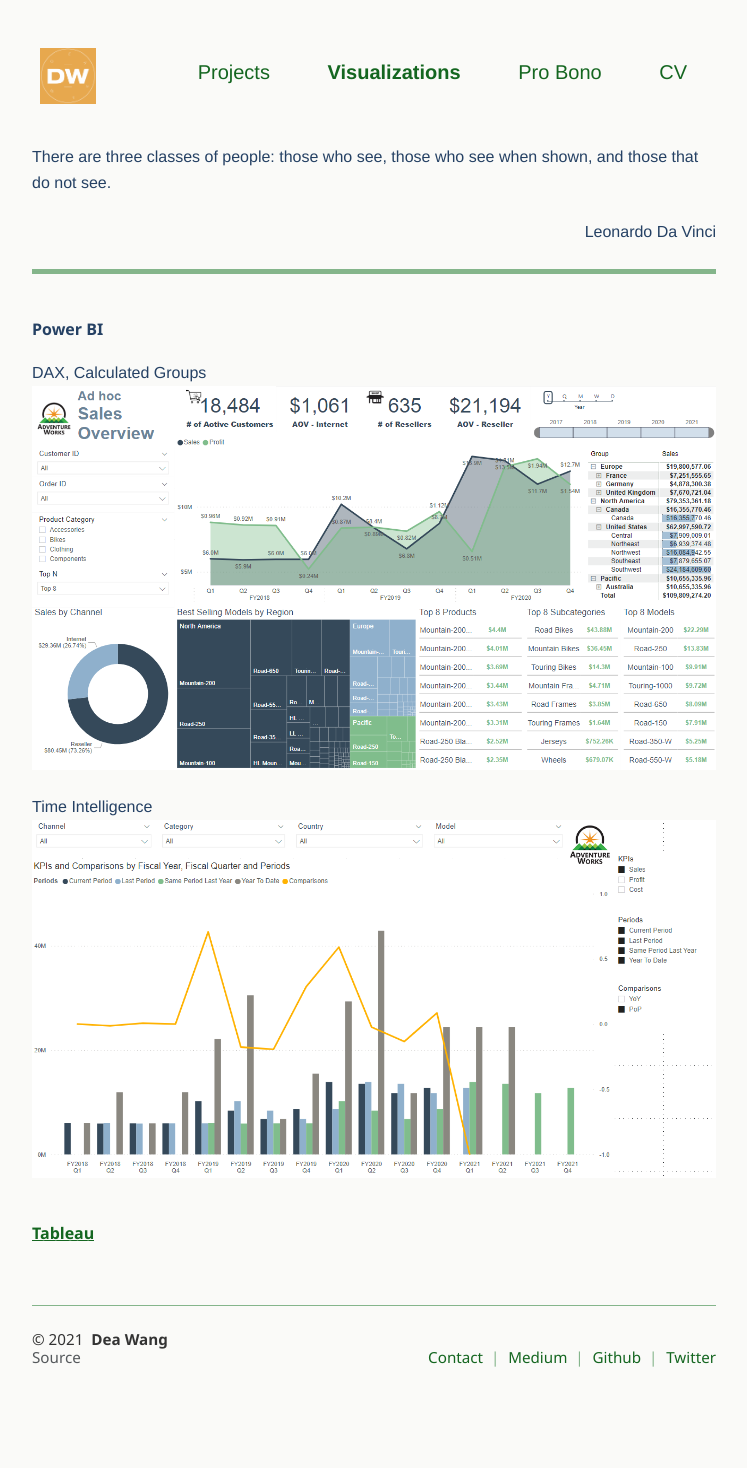
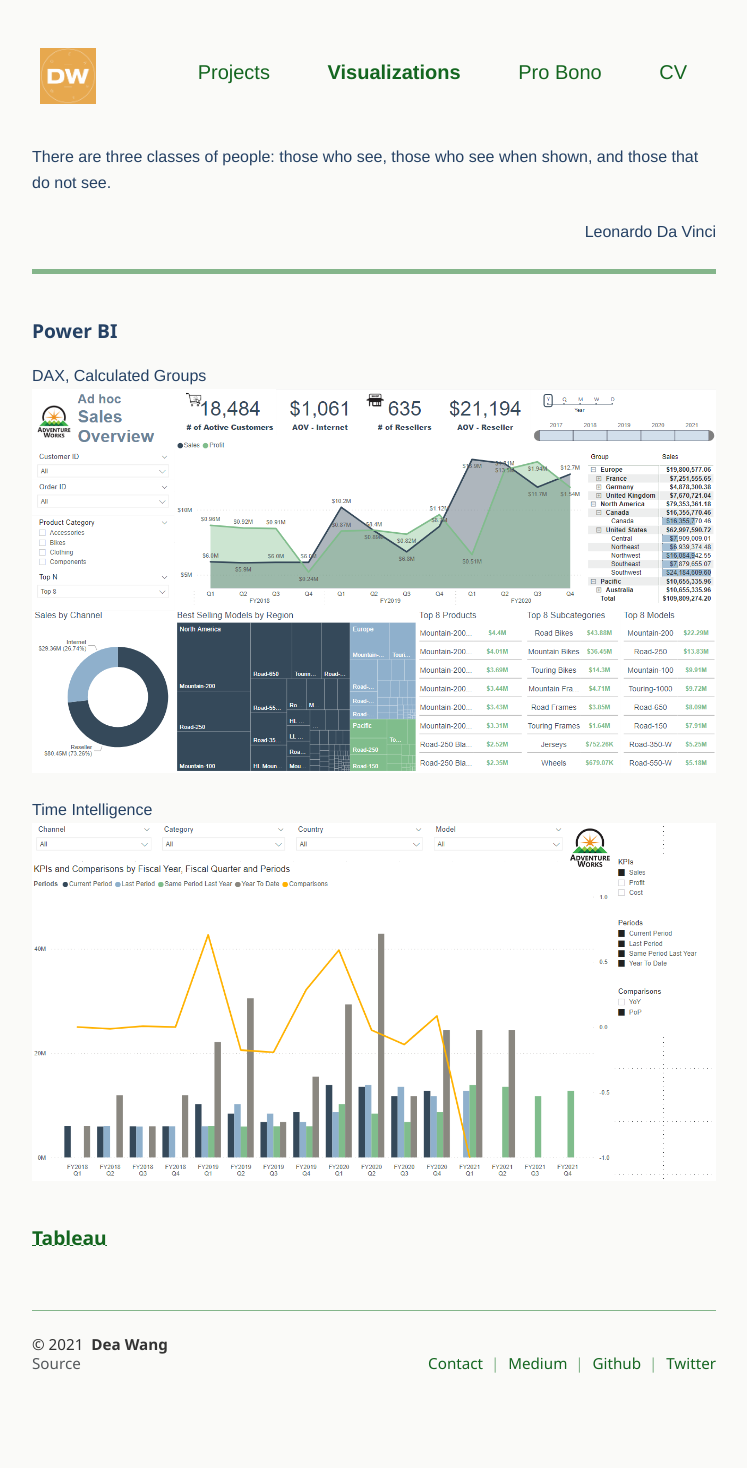
Before and after one commit to deawyk/deawyk.github.io, a Jekyll site: the page built from _pages/visualizations.md, in a window 1280 px wide. Shown: the whole page, without its empty margins (266-1013 px from the left). Built offline with Jekyll 4.4.1, drawn with Linux system fonts in a browser that asks for light colours.

Commit message:
Update _variables.scss

```diff
--- a/_sass/_variables.scss
+++ b/_sass/_variables.scss
@@ -69,10 +69,10 @@
 $fs-h5:                     0.7rem;
 $fs-h6:                     0.6rem;
 
-$fs-md-h1:                  1.2rem;
-$fs-md-h2:                  1.0rem;
-$fs-md-h3:                  0.8rem;
-$fs-md-h4:                  0.75rem;
+$fs-md-h1:                  1.4rem;
+$fs-md-h2:                  1.2rem;
+$fs-md-h3:                  1.0rem;
+$fs-md-h4:                  0.8rem;
 $fs-md-h5:                  0.7rem;
 $fs-md-h6:                  0.6rem;
 
```
